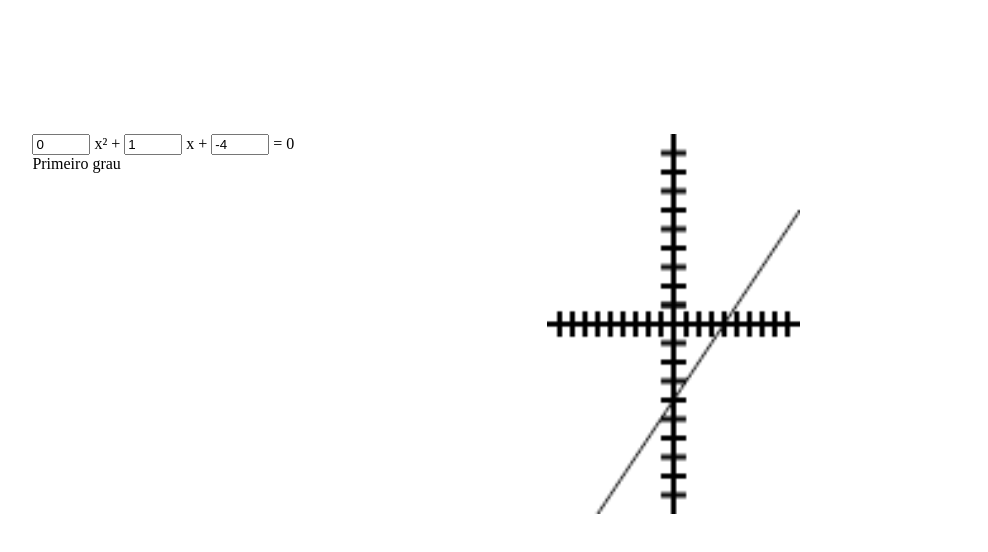
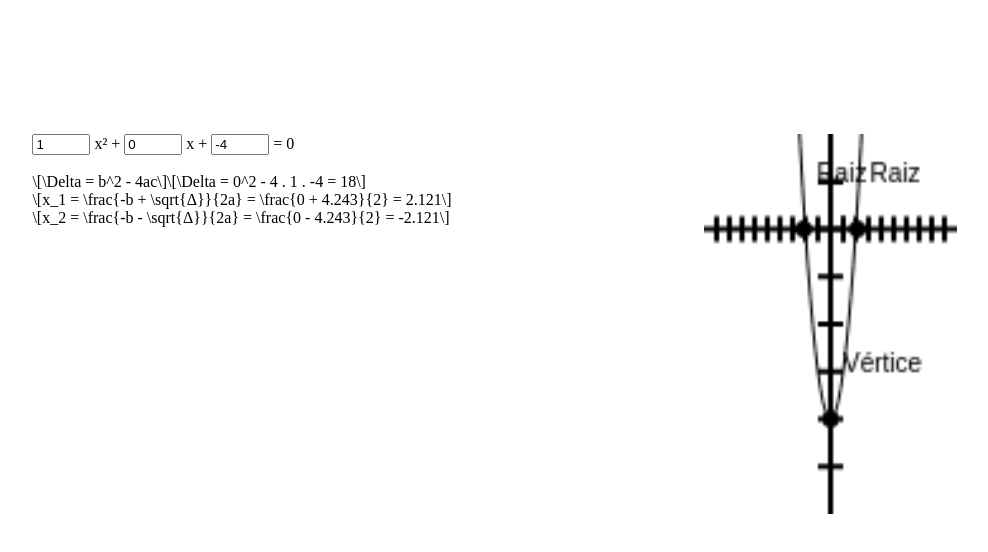
Before and after one commit to pdroalves/asb, a plain HTML site: page index.html in a window 1280 px wide. Shown: the whole page, without its empty margins (102-1090 px from the left). Drawn offline with nearby package versions, Linux system fonts and the light colour scheme; some packages are replaced by stand-ins of ours.

Commit message:
Raizes e vertices agora sao marcados no grafico.

```diff
--- a/canvas-graph.js
+++ b/canvas-graph.js
@@ -13,6 +13,8 @@ var horizonteMaxX = 10;
 var horizonteMinX = -10;
 var horizonteMaxY = 10;
 var horizonteMinY = -10;
+
+var radius = 3;
 
 /*F
   The origin (0,0) of the canvas is the upper left:
@@ -95,11 +97,45 @@ function YC(y) {
   return Height - (y - MinY()) / (MaxY() - MinY()) * Height ;
 }
 
+function DrawPonto(x,y,txt){
+	Ctx = Canvas.getContext('2d');
+	Ctx.beginPath();
+	//Ctx.moveTo(XC(x),YC(y));
+	Ctx.fillText(txt,XC(x+1), YC(y+1));
+	Ctx.arc(XC(x), YC(y), radius, 0 , 2 * Math.PI, false);
+	Ctx.fillStyle = 'black';
+	Ctx.fill();
+    Ctx.strokeStyle = '#000000';
+    Ctx.stroke();
+}
 
 /* Rendering functions */
 
 // Clears the canvas, draws the axes and graphs the function F.
-function Draw() {
+function DrawLine(b,c,x0) {
+	//Recebe os coeficientes b e c além da raiz da reta
+
+ // Evaluate the user-supplied code, which must bind a value to F.
+ var F = function(x){return window.b*x+window.c};
+
+ if (Canvas.getContext) {
+
+   // Set up the canvas:
+   Ctx = Canvas.getContext('2d');
+   Ctx.clearRect(0,0,Width,Height) ;
+
+   // Draw:
+   DrawAxes() ;
+   RenderFunction(F) ;
+   DrawPonto(x0,0,"Raiz");
+  } else {
+    document.writeln("Deu pau");
+  }
+}
+
+
+function DrawParabola(a,b,c,x1,x2,xv,yv) {
+	// Recebe os coeficientes a,b e c, as duas raizes x1 e x2 além das coordenadas xv e yv do vertice
 
  // Evaluate the user-supplied code, which must bind a value to F.
  var F = function(x){return window.a*x*x+window.b*x+window.c};
@@ -113,12 +149,13 @@ function Draw() {
    // Draw:
    DrawAxes() ;
    RenderFunction(F) ;
-
+   DrawPonto(x1,0,"Raiz");
+   DrawPonto(x2,0,"Raiz");
+   DrawPonto(xv,yv,"Vértice");
   } else {
     document.writeln("Deu pau");
   }
 }
-
 
 // Returns the distance between ticks on the X axis:
 function XTickDelta() {
--- a/index.html
+++ b/index.html
@@ -17,6 +17,7 @@
             window.c = c;
 
             if(a != 0){//Parabola
+				console.log("Parabola");
 				delta = b^2 - 4*a*c
 				x1 = ((-b + Math.sqrt(delta))/(2*a));
 				x2 = ((-b - Math.sqrt(delta))/(2*a));
@@ -74,7 +75,14 @@
 					setMaxY(yv*1.5);
 					setMinY(-yv/2);
 				}
+
+
+				// Desenha o gráfico
+				MathJax.Hub.Queue(["Typeset",MathJax.Hub]);
+				DrawParabola(a, b, c,x1,x2,xv,yv);
+
 			}else{// Reta
+				console.log("Reta");
 				if(b == 0){
 					if(c == 0){document.getElementById("saida").innerHTML = "Isso não faz sentido!\n"}
 					else{document.getElementById("saida").innerHTML = "Solução não existe."}
@@ -86,20 +94,21 @@
 					setMinY(-10);
 					txt = "Primeiro grau\n"
 					document.getElementById("saida").innerHTML = txt;
+
+					// Desenha o gráfico
+					MathJax.Hub.Queue(["Typeset",MathJax.Hub]);
+					DrawLine(b, c,x1);
 				}
 			}
 
-            // Desenha o gráfico
-            MathJax.Hub.Queue(["Typeset",MathJax.Hub]);
-            Draw(a, b, c);
         }
         </script>
     </head>
     <body onload="javascript:solve()">
 		<div id ="all">
         <div id="eq">
-        <input type="text" style="width:50px" id="a" value=0 onkeydown="javscript:solve()" onkeyup="javscript:solve()"></input> x² +
-        <input type="text" style="width:50px" id="b" value=1 onkeydown="javscript:solve()" onkeyup="javscript:solve()"></input> x +
+        <input type="text" style="width:50px" id="a" value=1 onkeydown="javscript:solve()" onkeyup="javscript:solve()"></input> x² +
+        <input type="text" style="width:50px" id="b" value=0 onkeydown="javscript:solve()" onkeyup="javscript:solve()"></input> x +
         <input type="text" style="width:50px" id="c" value=-4 onkeydown="javscript:solve()" onkeyup="javscript:solve()"></input> = 0
         <div id="saida"> a</div>
         </div>
```
